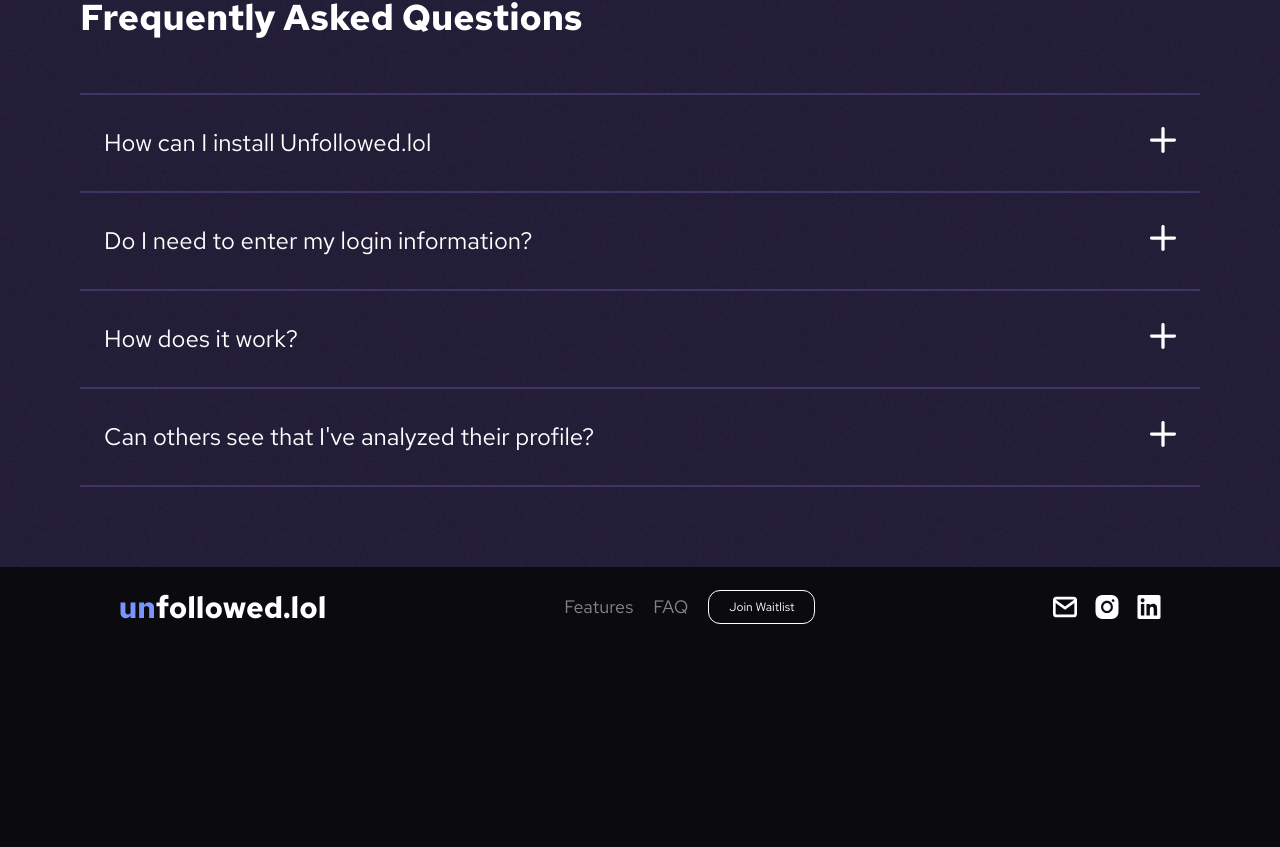
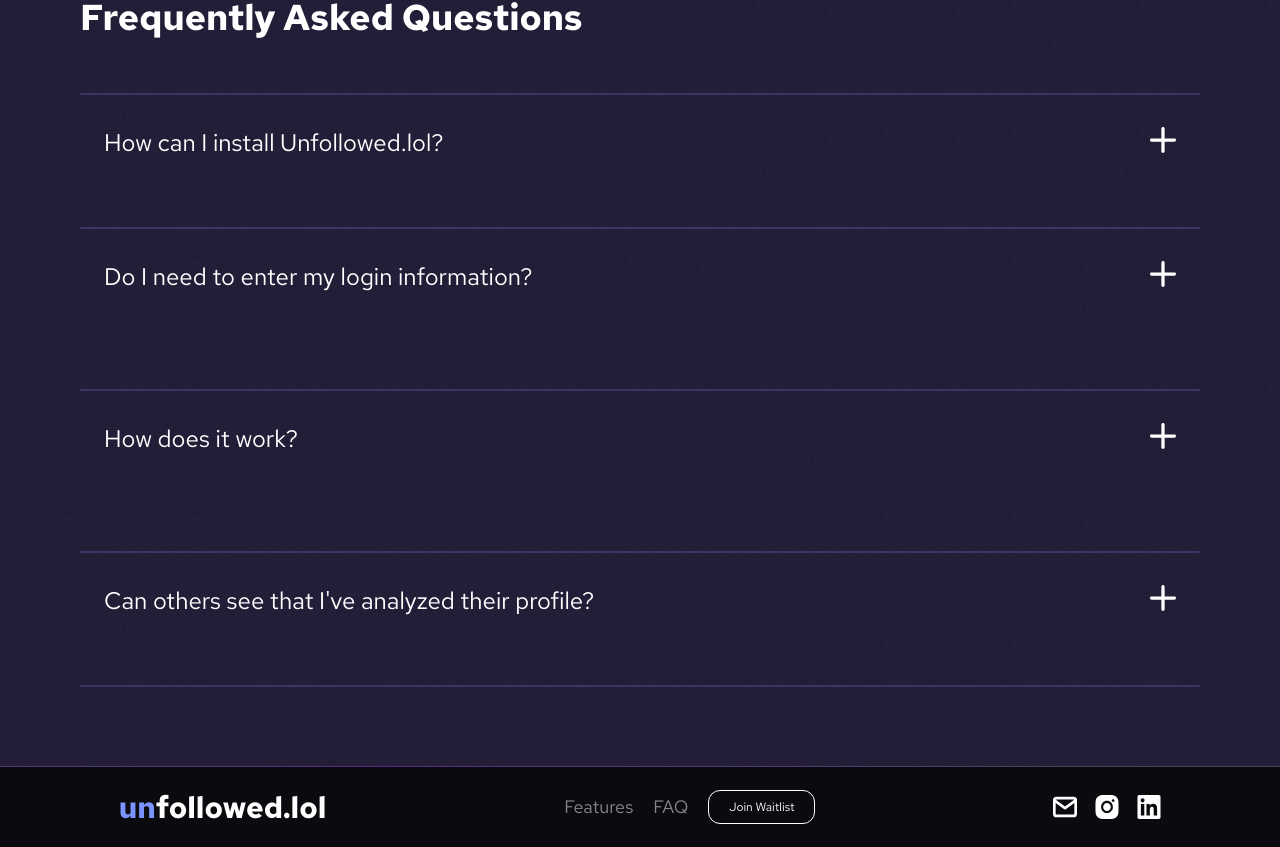
Before and after one commit to TenacityLabs/unfollowedlol-app, a Next.js app: page / in a window 1280 px wide. Shown: the part 4235-5082 px from the top of the page. Before the commit the page ends 4882 px from the top, so only its background shows below. Built offline with nearby package versions, Linux system fonts and the light colour scheme.

Commit message:
dorpdown

```diff
--- a/src/app/page.tsx
+++ b/src/app/page.tsx
@@ -97,7 +97,7 @@ export default function Home() {
             style={{backgroundImage: "url('/FAQ-bg.png')" }}>
               <p className="text-wrap text-white font-bold text-4xl">Frequently Asked Questions</p>
               <div className="flex flex-col">
-                  <DropDown question="How can I install Unfollowed.lol"
+                  <DropDown question="How can I install Unfollowed.lol?"
                   answer="We are currently still in the beta stage of Unfollowed.lol. Join our waitlist to guarentee a spot to be a beta tester!"
                   style="border-t-2"/>
                   <DropDown question="Do I need to enter my login information?"
--- a/src/components/home/DropDown.tsx
+++ b/src/components/home/DropDown.tsx
@@ -22,8 +22,8 @@ const DropDown = ({ question, answer, style }: DropDownProps) => {
 
             </div>
         </div>
-        <div className={`transition-max-height duration-500 ease-in-out overflow-hidden
-            ${isExpanded ? 'max-h-screen py-6' : 'max-h-0'}`}
+        <div className={`transition-all origin-top duration-500 ease-in-out overflow-hidden mt-2
+            ${isExpanded ? 'scale-y-100 pt-6 pb-2' : 'scale-y-0 py-0'}`}
         >
             <p className="text-white text-xl text-left">{answer}</p>
         </div>
```
